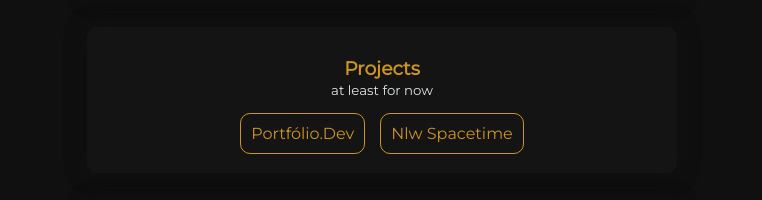
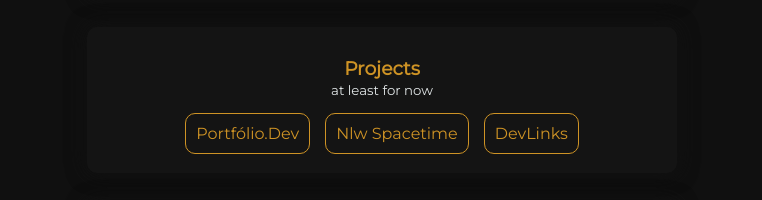
Before and after one commit to DaviMirandaS/Portfolio.dev, a plain HTML site: page index.html in a window 1280 px wide. Shown: the part 780-980 px from the top of the page, without its empty margins (258-1020 px from the left). Drawn offline with Linux system fonts and the light colour scheme.

Commit message:
added DevLinks project

```diff
--- a/index.html
+++ b/index.html
@@ -61,6 +61,7 @@
       <span>
         <abbr title="https://github.com/DaviMirandaS/Portfolio.dev"><a href="https://github.com/DaviMirandaS/Portfolio.dev" target="_blank">Portfólio.Dev</a></abbr>
         <abbr title="https://davimirandas.github.io/NLWspacetime/"><a href="https://github.com/DaviMirandaS/NLWspacetime" target="_blank">Nlw Spacetime</a></abbr>
+        <abbr title="https://davimirandas.github.io/DevLinks/"><a href="https://github.com/DaviMirandaS/DevLinks" target="_blank">DevLinks</a></abbr>
       </span>
     </div>
 
```
